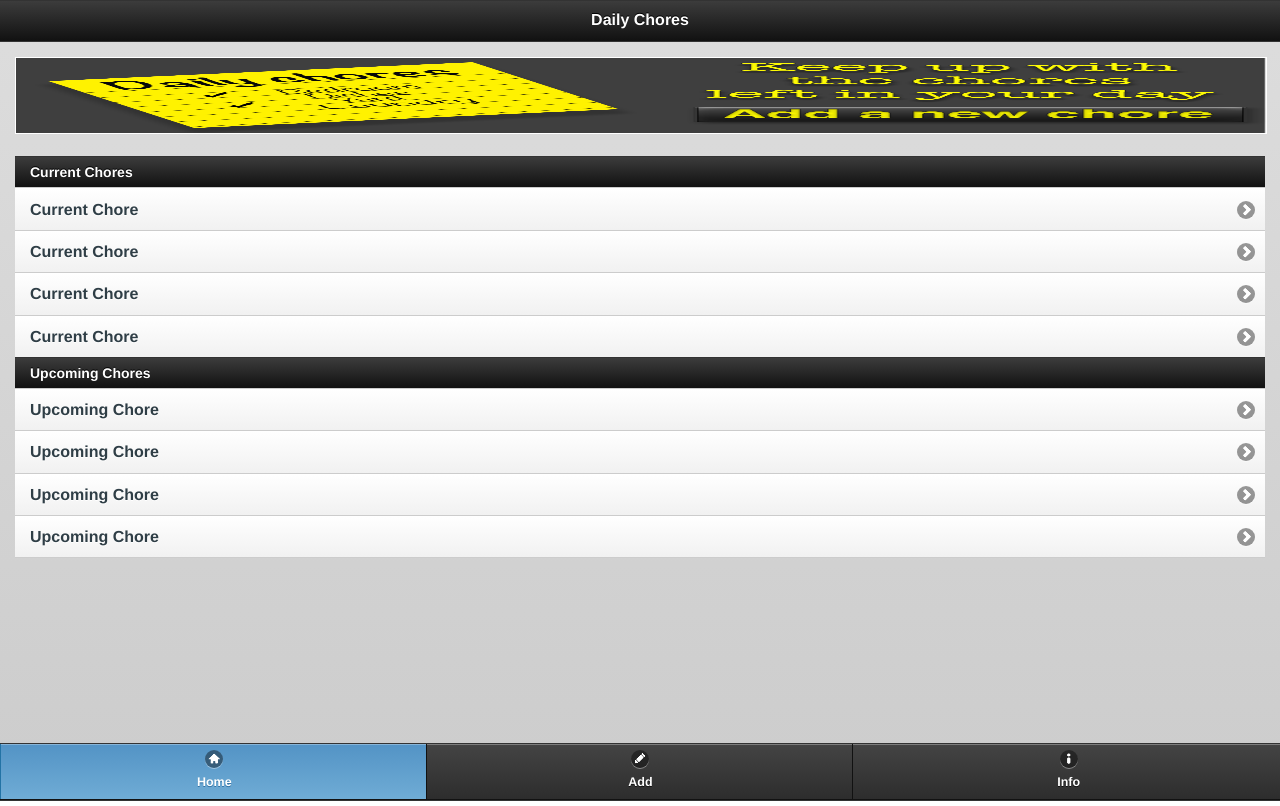
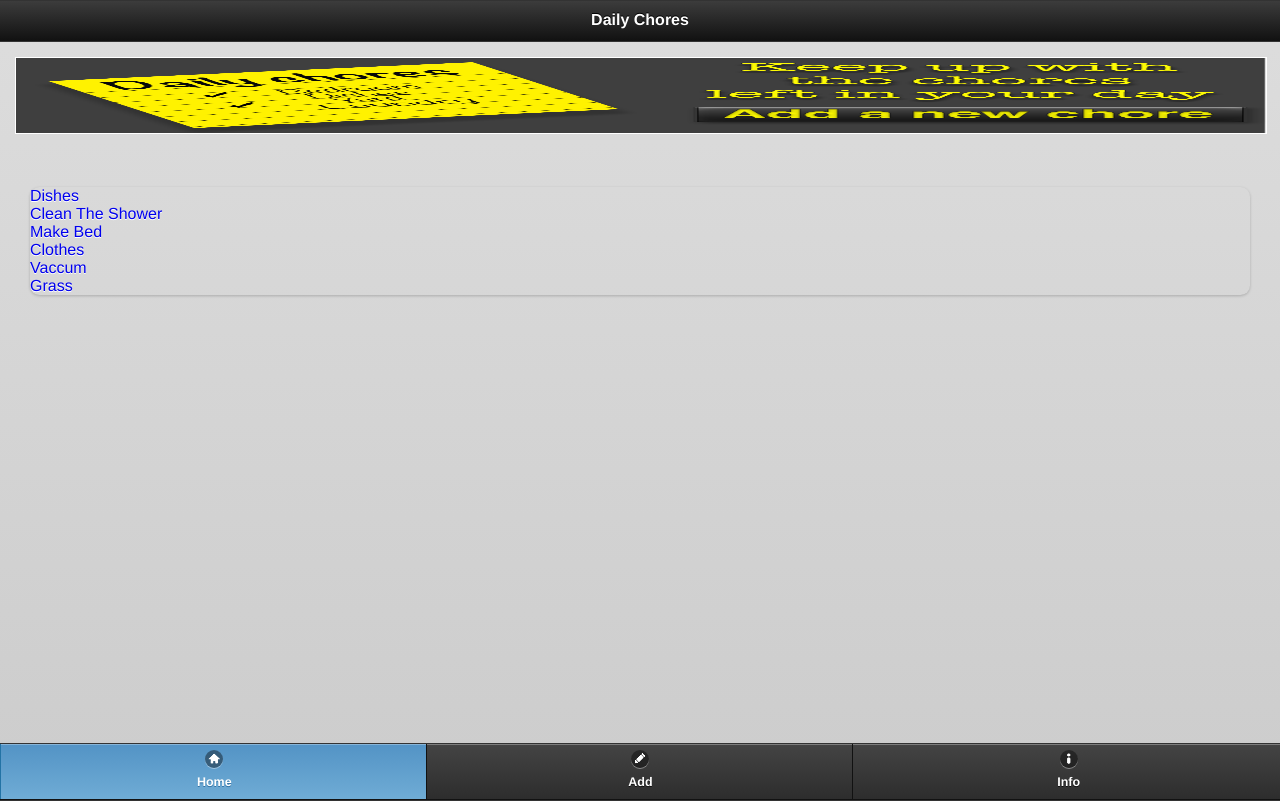
Before and after one commit to r69592/ASD-1308, a plain HTML site: page index.html in a window 1280 px wide. Drawn offline with Linux system fonts and the light colour scheme.

Commit message:
Added some JSON data to be pulled in by the jQuery and then displayed
Then added the functions to add the JSON data into <li>

```diff
--- a/css/main.css
+++ b/css/main.css
@@ -2,7 +2,7 @@
 
 	James Black
 	1308
-	ADSI
+	ASD
 
 */
 
--- a/index.html
+++ b/index.html
@@ -46,21 +46,15 @@
 
 
 
-			<div class="content" data-role="content" >
+			<div class="content" data-role="content"   >
 
-				<ul data-role="listview" data-inset="false" data-divider-theme="a">
+
+
+				<ul data-role="listview" data-inset="true" data-divider-theme="a" id="currentChores">
 					<li data-role="list-divider">Current Chores</li>
-					<li data-theme="c"><a href="#unfinishedChore" >Current Chore</a></li>
-					<li data-theme="c"><a href="#unfinishedChore" >Current Chore</a></li>
-					<li data-theme="c"><a href="#unfinishedChore" >Current Chore</a></li>
-					<li data-theme="c"><a href="#unfinishedChore" >Current Chore</a></li>
 
-					<li data-role="list-divider">Upcoming Chores</li>
-					<li data-theme="c"><a href="#unfinishedChore" >Upcoming Chore</a></li>
-					<li data-theme="c"><a href="#unfinishedChore" >Upcoming Chore</a></li>
-					<li data-theme="c"><a href="#unfinishedChore" >Upcoming Chore</a></li>
-					<li data-theme="c"><a href="#unfinishedChore" >Upcoming Chore</a></li>
 				</ul>
+
 
 
 
--- a/js/main.js
+++ b/js/main.js
@@ -1,15 +1,111 @@
 // James Black
 // 1308
-// ASDI
+// ASD
 
-$("home").on("pageinit", function(){
+// ========================= JSON Object ==========================
+
+var choreObj = [
+	{
+		id : 12345,
+		choreName : "Dishes",
+		choreLocation : "Kitchen",
+		choreDifficulty	: "Medium",
+		choreDate : "08/21/13",
+		choreNotes : "Test object 1"
+	},
+	{
+		id	: 23456,
+		choreName : "Clean The Shower",
+		choreLocation : "Bathroom",
+		choreDifficulty : "Medium",
+		choreDate : "08/22/13",
+		choreNotes : "Test object 2"
+	},
+	{
+		id : 345678,
+		choreName : "Make Bed",
+		choreLocation : "Bedroom",
+		choreDifficulty : "Medium",
+		choreDate : "08/23/13",
+		choreNotes : "Test object 3"
+	},
+	{
+		id : 456789,
+		choreName : "Clothes",
+		choreLocation : "Laundry",
+		choreDifficulty : "Medium",
+		choreDate : "08/24/13",
+		choreNotes : "Test object 4"
+	},
+	{
+		id : 567891,
+		choreName : "Vaccum",
+		choreLocation : "Living Room",
+		choreDifficulty : "Medium",
+		choreDate : "08/25/13",
+		choreNotes : "Test object 5"
+	},
+	{
+		id : 678912,
+		choreName : "Grass",
+		choreLocation : "Yard",
+		choreDifficulty : "Medium",
+		choreDate : "08/26/13",
+		choreNotes : "Test object 6"
+	}
+];
+
+
+$("#home").on("pageinit", function(){
+
+	$('#choreList').on('click', function (){
+		$('#currentChores').append('<ul>');
+
+		var choreInfo = "";
+
+		for (i=0; i<choreObj.length; i++) {
+
+			choreInfo += "<li>" + "Name:" + ' '
+								+ choreObj[i].choreName + ' '
+								+ "Location:" + ' '
+								+ choreObj[i].choreLocation + ' '
+								+ "Difficulty:" + ' '
+								+ choreObj[i].choreDifficulty + ' '
+								+ "Date:" + ' '
+								+ choreObj[i].choreDate + ' '
+								+ "Notes:"  + ' '
+								+ choreObj[i].choreNotes + ' '
+								+ '<a data-key="'
+								+ choreObj[i].id + '" href="#" class="choreList">Edit</a>'
+								+ "</li>";
+			choreInfo += "<br />";
+			$('#currentChores ul').html(choreInfo);
+
+			}
+	});
+
+		$("#currentChores").append("<li>");
+		var choreIds = "";
+		var choreHeader = "<li>" + "Current Chores" + "</li>";
+		$("#currentChores").html(choreHeader);
+		for (i=0; i<choreObj.length; i++) {
+			choreIds += '<li><a data-key="'
+					 + choreObj[i].id + '" href="#" class="choreList">'
+					 + choreObj[i].choreName + '</a></li>';
+
+			$("#currentChores ").html(choreIds);
+		}
 
 });
 
-$("addItem").on("pageinit", function(){
+$("#addItem").on("pageinit", function(){
 
 });
 
-$("info").on("pageinit", function(){
+$("#info").on("pageinit", function(){
 
 });
+
+$("#unfinishedChore").on("pageinit", function(){
+
+});
```
